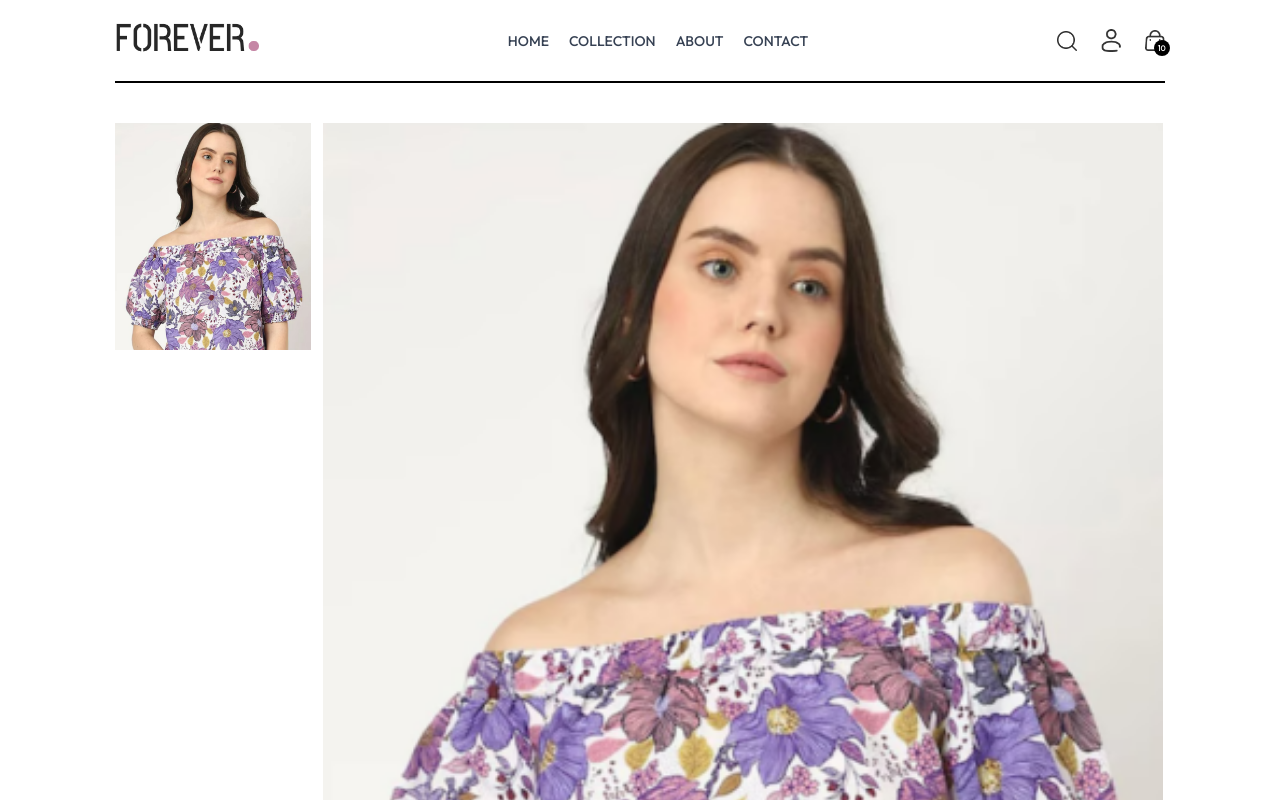
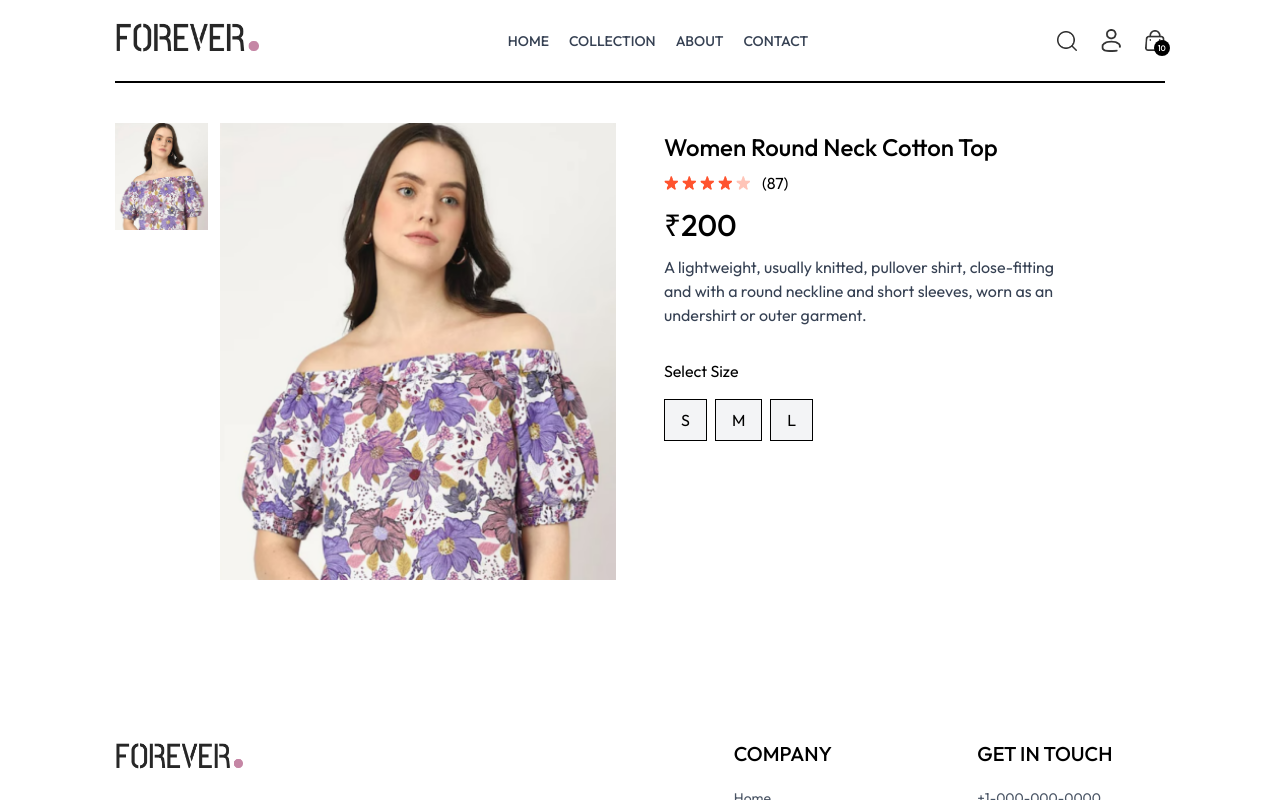
Before and after one commit to akb22ee015/Snazzy-Shop-Website, a React (Vite) app in the folder frontend/: page /product/aaaaa in a window 1280 px wide. Shown: the top 800 px of the page. Built offline with nearby package versions, Linux system fonts and the light colour scheme.

Commit message:
Update Product Page

```diff
--- a/frontend/src/index.css
+++ b/frontend/src/index.css
@@ -9,6 +9,10 @@
 *{
     font-family: Outfit;
     /* background-color: rgb(175, 180, 178); */
+}
+
+::-webkit-scrollbar{
+  display: none;
 }
 
 .prata-regular {
--- a/frontend/src/pages/Product.jsx
+++ b/frontend/src/pages/Product.jsx
@@ -1,49 +1,85 @@
-import React, { useContext, useEffect, useState } from 'react'
-import { useParams } from 'react-router-dom'
-import { ShopContext } from '../context/ShopContext';
+import React, { useContext, useEffect, useState } from "react";
+import { useParams } from "react-router-dom";
+import { ShopContext } from "../context/ShopContext";
+import { assets } from "../assets/assets";
 
 const Product = () => {
-  const {productId} = useParams();
-  console.log(productId)
-  const {products} = useContext(ShopContext);
-  const [productData,setProductData] = useState(false);
-  const [image,setImage] = useState('')
+  const { productId } = useParams();
+  console.log(productId);
+  const { products, currency } = useContext(ShopContext);
+  const [productData, setProductData] = useState(false);
+  const [image, setImage] = useState("");
 
   const fetchProductData = async () => {
-    products.map((item)=>{
-      if(item._id === productId){
+    products.map((item) => {
+      if (item._id === productId) {
         setProductData(item);
         // console.log(item);
         setImage(item.image[0]);
         return null;
       }
-    })
-  }
+    });
+  };
 
-  useEffect(()=>{
+  useEffect(() => {
     fetchProductData();
-  },[productId,products])
+  }, [productId, products]);
 
   return productData ? (
-    <div className='border-t-2 pt-10 transition-opacity ease-in duration-500 opacity-100'>
+    <div className="border-t-2 pt-10 transition-opacity ease-in duration-500 opacity-100">
       {/* Product Data */}
-      <div className='flex gap-12 sm:gap-12 flex-col sm:flex-row'>
+      <div className="flex gap-12 sm:gap-12 flex-col sm:flex-row">
         {/* Product Image */}
-        <div className='flex flex-1 flex-col-reverse gap-3 sm:flex-row'>
-          <div className='flex sm:flex-col overflow-x-auto sm:overflow-y-scroll justify-between sm:justify-normal sm:w-[18.7%] w-full '>
-            {
-              productData.image.map((item,index)=>(
-                <img onClick={()=>setImage(item)} src={item} key={index} className='w-[24%] sm:w-full sm:mb-3 flex-shrink-0 cursor-pointer ' alt="" />
-              ))
-            }
+        <div className="flex flex-1 flex-col-reverse gap-3 sm:flex-row">
+          <div className="flex sm:flex-col overflow-x-auto sm:overflow-y-scroll justify-between sm:justify-normal sm:w-[18.7%] w-full ">
+            {productData.image.map((item, index) => (
+              <img
+                onClick={() => setImage(item)}
+                src={item}
+                key={index}
+                className="w-[24%] sm:w-full sm:mb-3 flex-shrink-0 cursor-pointer "
+                alt=""
+              />
+            ))}
           </div>
-          <div className='w-full sm:w-[80%]'>
-              <img className='w-full h-auto' src={image} alt="" />
+          <div className="w-full sm:w-[80%]">
+            <img className="w-full h-auto" src={image} alt="" />
+          </div>
+        </div>
+        {/* ---Product Info------- */}
+        <div className="flex-1">
+          <h1 className="font-medium text-2xl mt-2 ">{productData.name}</h1>
+          <div className="flex items-center gap-1 mt-2">
+            <img src={assets.star_icon} alt="" className="w-3.5" />
+            <img src={assets.star_icon} alt="" className="w-3.5" />
+            <img src={assets.star_icon} alt="" className="w-3.5" />
+            <img src={assets.star_icon} alt="" className="w-3.5" />
+            <img src={assets.star_dull_icon} alt="" className="w-3.5" />
+            <p className="pl-2">(87)</p>
+          </div>
+          <p className="mt-3 text-3xl font-medium">
+            {currency}
+            {productData.price}
+          </p>
+          <p className="mt-3 text-gray-700 md:w-4/5 ">
+            {productData.description}
+          </p>
+          <div className="flex flex-col gap-4 my-8">
+            <p>Select Size</p>
+            <div className="flex gap-2">
+              {
+                productData.sizes.map((item,index)=>(
+                  <button className={`border py-2 px-4 bg-gray-100 cursor-pointer`} key={index}>{item}</button>
+                ))
+              }
+            </div>
           </div>
         </div>
       </div>
     </div>
-  ) : <div className='opacity-0 '></div>
-}
+  ) : (
+    <div className="opacity-0 "></div>
+  );
+};
 
-export default Product
+export default Product;
```
